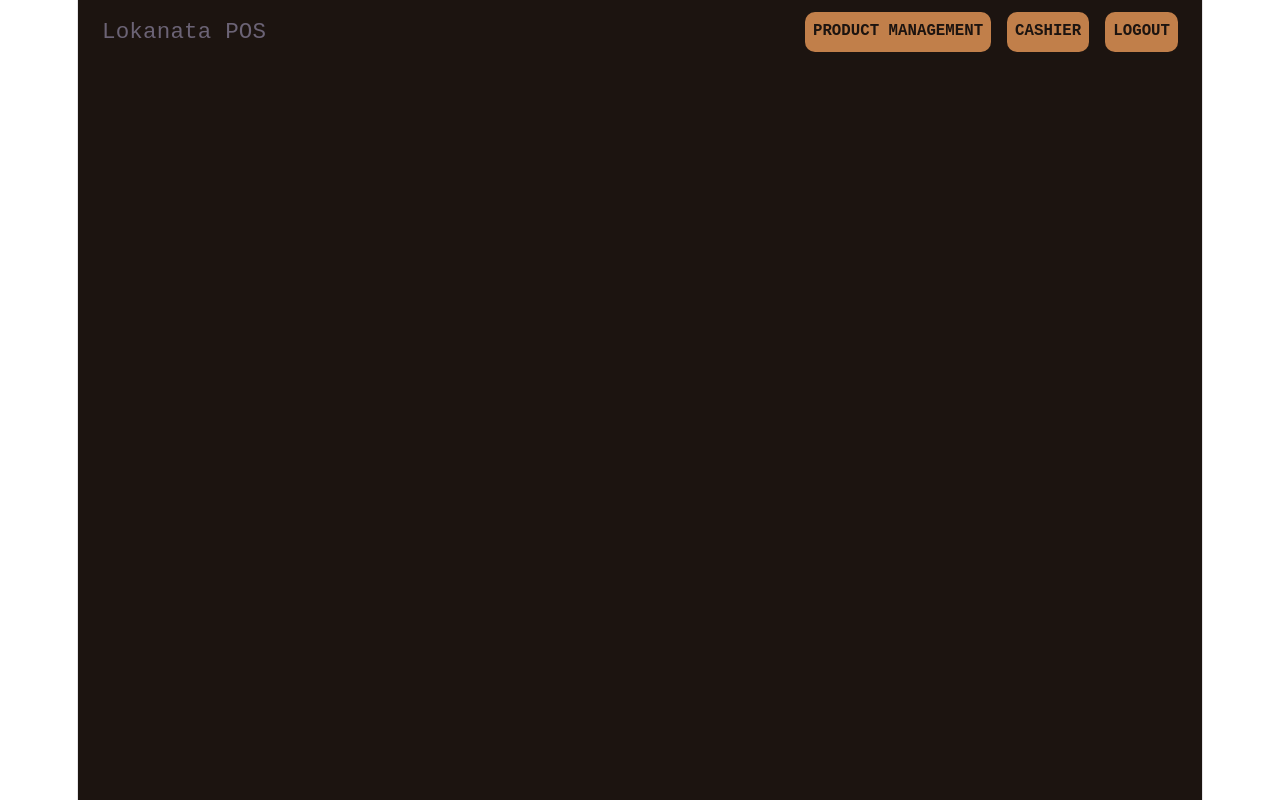
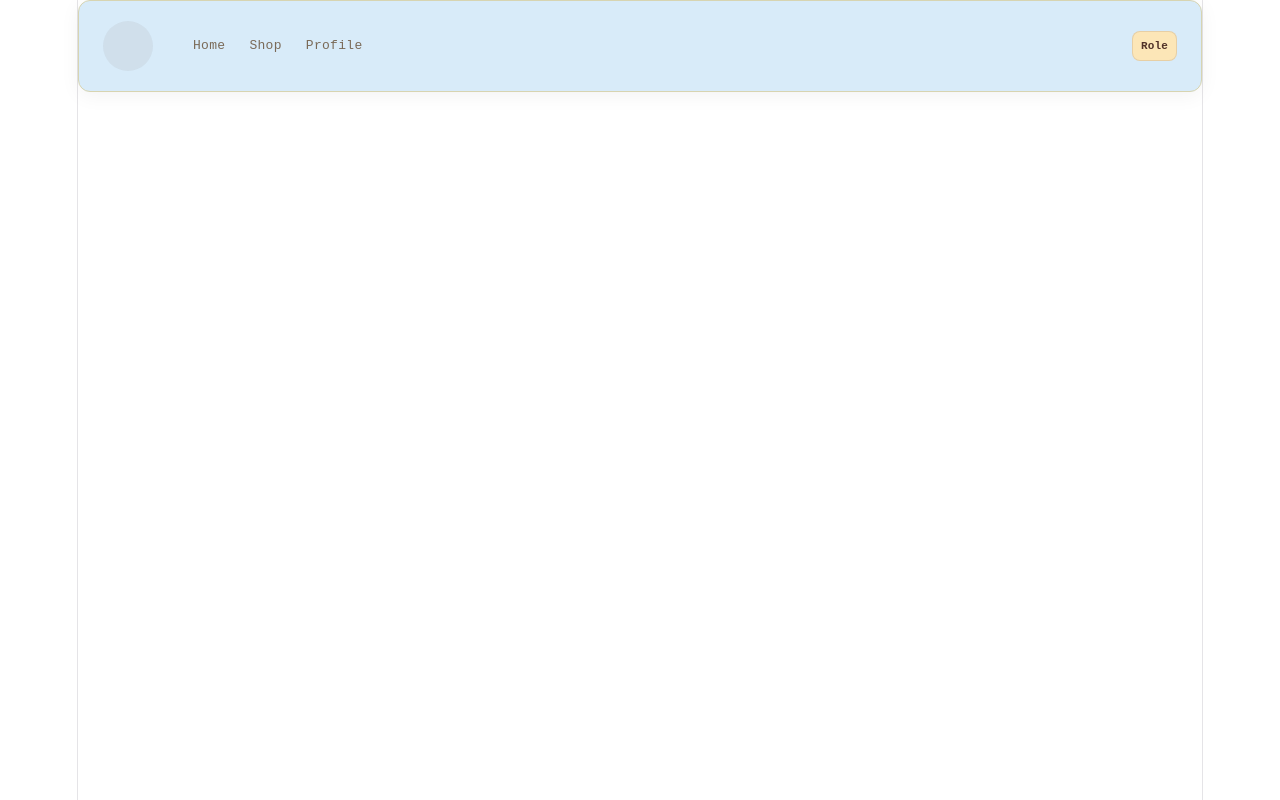
Before and after one commit to Joshsn15/tubes-rpl, a React (Vite) app in the folder front-end/: page / in a window 1280 px wide. Built offline with nearby package versions, Linux system fonts and the light colour scheme.

Commit message:
mainmenu 1

```diff
--- a/front-end/src/pages/MainMenu.tsx
+++ b/front-end/src/pages/MainMenu.tsx
@@ -1,43 +1,100 @@
-import { AppBar, Box, Button, Toolbar, Typography } from "@mui/material";
-import { Outlet } from "react-router-dom";
+import { Box, Typography, Chip } from "@mui/material";
+// import { useLocation, useNavigate } from "react-router";
 
 const MainMenu = () => {
+    // const location = useLocation();
+    // const navigate = useNavigate();
+
+    // const navItems = NAV_CONFIG[role];
+    // const meta = ROLE_META[role];
+
     return (
-        <Box sx={{ minHeight: "100vh", bgcolor: "background.default" }}>
-
-      {/* 🔥 NAVBAR */}
-      <AppBar position="static" color="transparent" elevation={0}>
-        <Toolbar sx={{ display: "flex", justifyContent: "space-between" }}>
-
-          {/* LEFT: TITLE */}
-          <Typography variant="h6">
-            Lokanata POS
-          </Typography>
-
-          {/* RIGHT: NAV BUTTONS */}
-          <Box sx={{ display: "flex", gap: 2 }}>
-            <Button onClick={() => nav("/products")}>
-              Product Management
-            </Button>
-
-            <Button onClick={() => nav("/cashier")}>
-              Cashier
-            </Button>
-
-            <Button color="error" onClick={() => nav("/")}>
-              Logout
-            </Button>
-          </Box>
-
-        </Toolbar>
-      </AppBar>
-
-      {/* 🔥 PAGE CONTENT */}
-      <Box sx={{ p: 3 }}>
-        <Outlet />
+    <Box
+      sx={{
+        px: 3,
+        py: 2.5,
+        display: "flex",
+        alignItems: "center",
+        border: "1px solid #D7D4B1",
+        borderRadius: "12px",
+        gap: 3,
+        position: "sticky",
+        top: 0,
+        zIndex: 100,
+        bgcolor: "#D8EBF9",
+        boxShadow: "0 4px 20px rgba(0,0,0,0.05)"
+      }}
+    >
+      <Box
+        // onClick={() => navigate(`/${role}`)}
+        sx={{
+          display: "flex",
+          alignItems: "center",
+          gap: 1,
+          mr: 2,
+          cursor: "pointer"
+        }}
+      >
+        <Box
+          sx={{
+            width: 50,
+            height: 50,
+            display: "flex",
+            alignItems: "center",
+            justifyContent: "center",
+            borderRadius: "50%",
+            overflow: "hidden",
+            bgcolor: "#51322910"
+          }}
+        >
+          {/* logo removed safely */}
+        </Box>
       </Box>
 
+      {/* TEMP STATIC NAV (so no crash) */}
+      {["Home", "Shop", "Profile"].map((label, i) => {
+        const isActive = false; // force safe value
+
+        return (
+          <Typography
+            key={i}
+            sx={{
+              fontSize: 13,
+              cursor: "pointer",
+              color: isActive ? "#513229" : "#7a6a58",
+              fontWeight: isActive ? 700 : 500,
+              letterSpacing: 0.3,
+              transition: "all 0.2s",
+              position: "relative",
+
+              "&:hover": {
+                color: "#513229"
+              }
+            }}
+          >
+            {label}
+          </Typography>
+        );
+      })}
+
+      <Box sx={{ flex: 1 }} />
+
+      {/* STATIC CHIP */}
+      <Chip
+        label="Role"
+        size="small"
+        sx={{
+          bgcolor: "#fce6b7",
+          border: "1px solid #51322920",
+          color: "#513229",
+          fontSize: 11,
+          height: 30,
+          fontWeight: 700,
+          borderRadius: "8px"
+        }}
+      />
     </Box>
-    );
+  );
 }
+
 export default MainMenu;
```
Also changed, not shown: front-end/types/nav.types.ts (added, +30 -0 lines).
